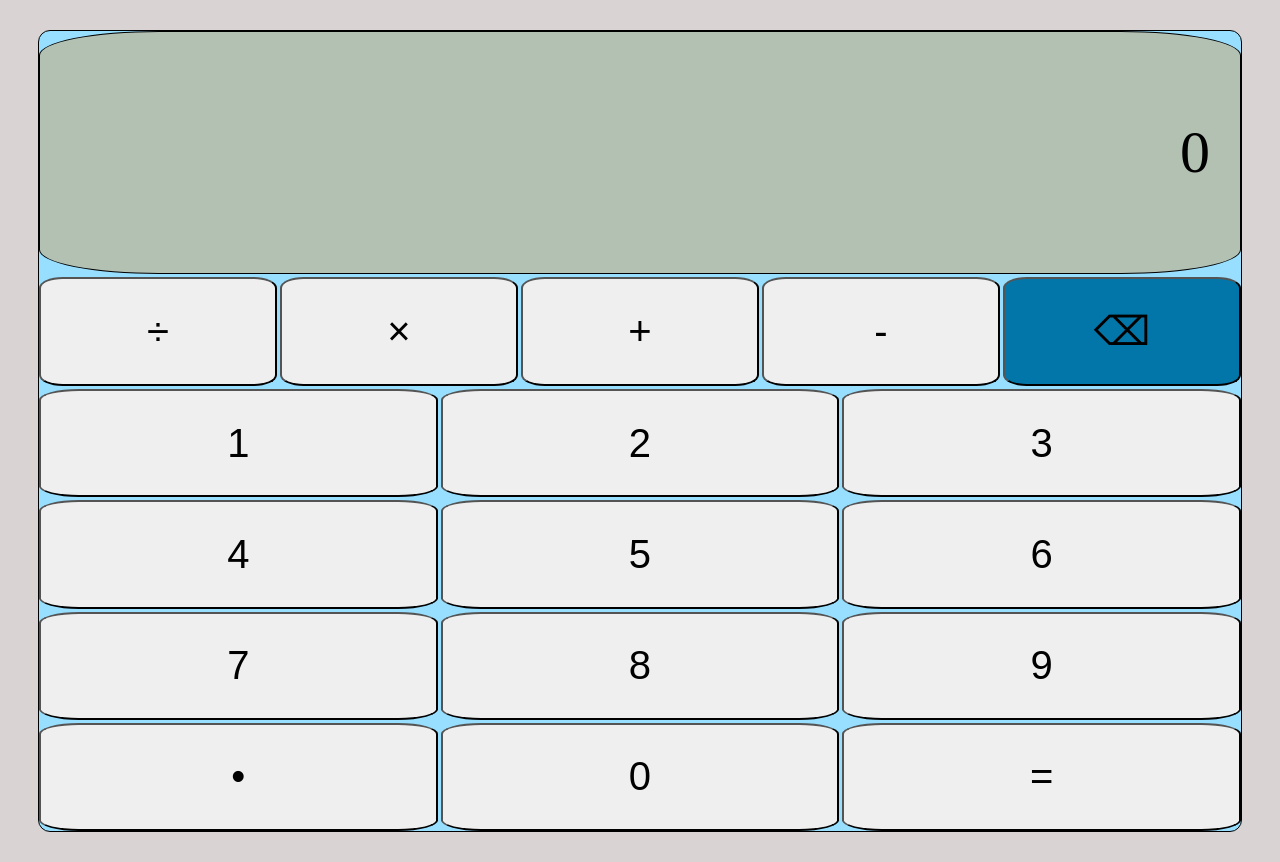
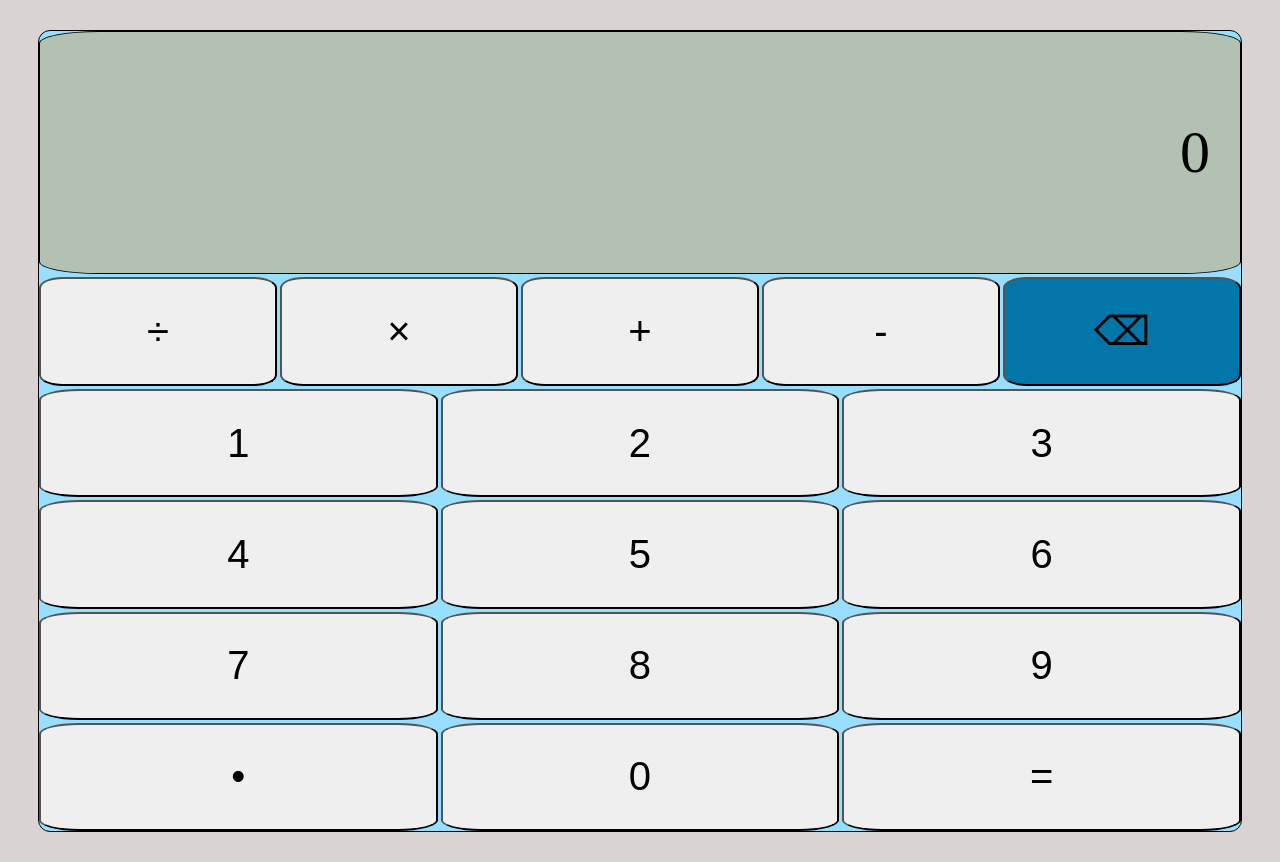
Before and after one commit to Bensangma/calculator, a plain HTML site: page index.html in a window 1280 px wide. Drawn offline with Linux system fonts and the light colour scheme.

Commit message:
Update style.css

```diff
--- a/style.css
+++ b/style.css
@@ -13,7 +13,7 @@ body{
 }
 .display{
   border: 1px solid black;
-  border-radius: 10%;
+  border-radius: 5%;
   grid-column-end: span 3;
   grid-row: span 3;
   background: #B3C1B3;
```
